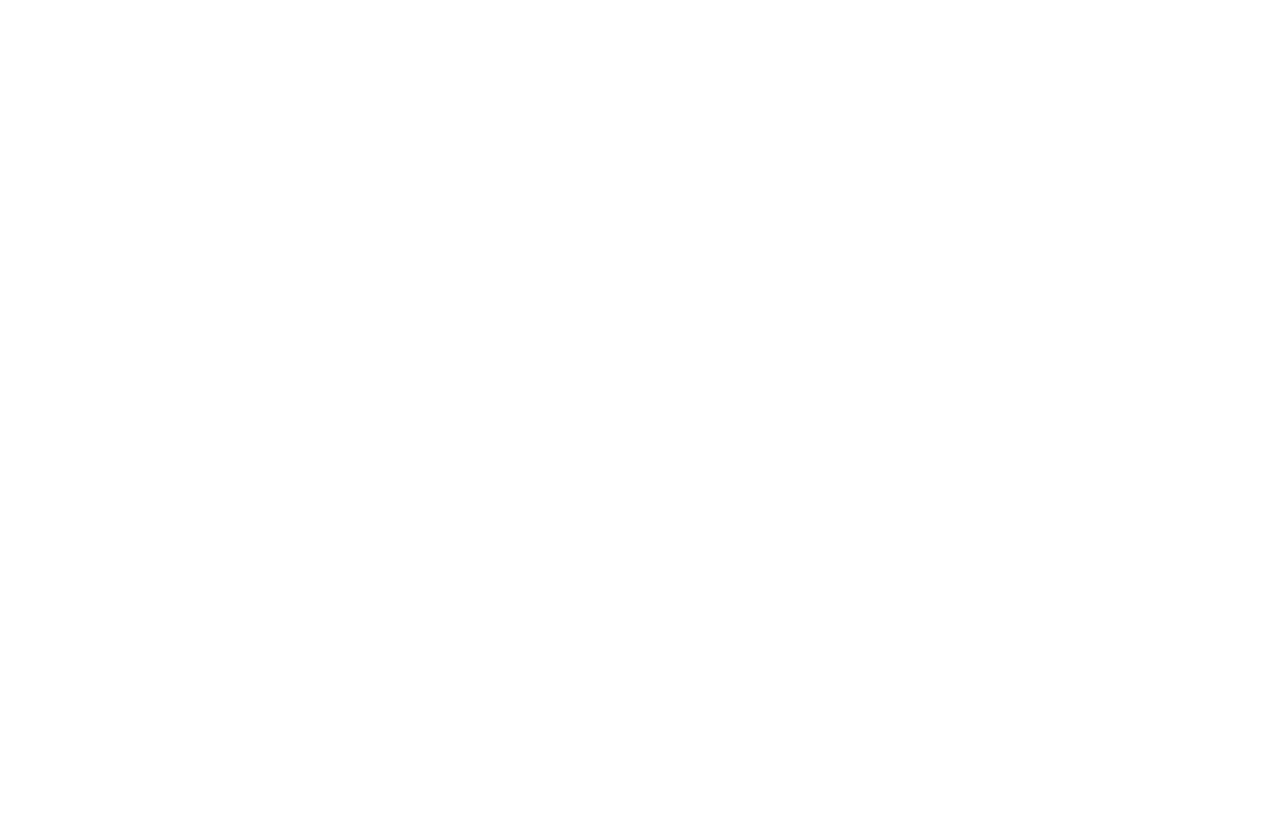
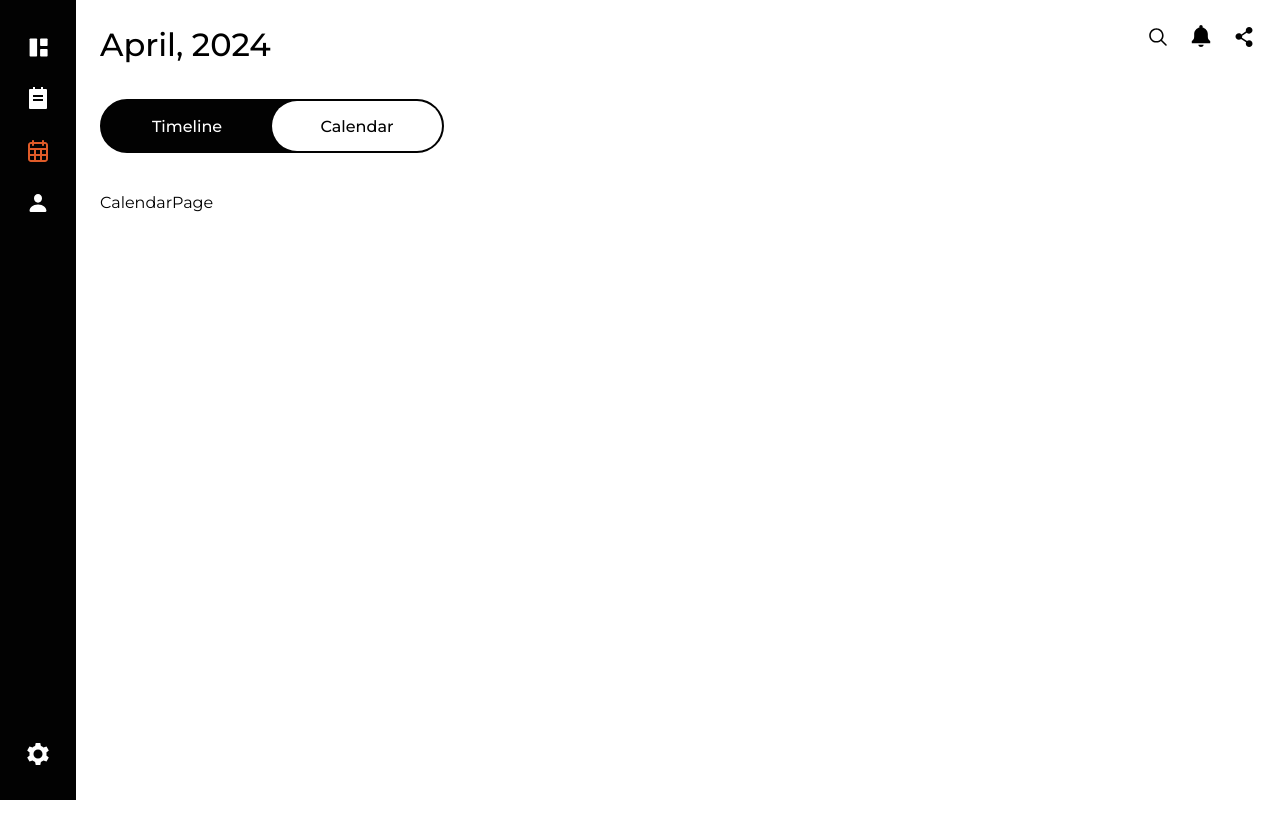
Before and after one commit to DadyaStan/Taskify, a React (Create React App) app: page /schedule/calendar in a window 1280 px wide. Before the commit this address had no page. Before the commit the page ends 800 px from the top, so only its background shows below. Built offline with nearby package versions, Linux system fonts and the light colour scheme.

Commit message:
Готов роутигн внутри SchedulePage

```diff
--- a/src/App.tsx
+++ b/src/App.tsx
@@ -10,6 +10,9 @@
 import FrontEndPage from "./pages/TaskManager/subpages/FrontEndPage"
 import BackEndPage from "./pages/TaskManager/subpages/BackEndPage"
 import QAPage from "./pages/TaskManager/subpages/QAPage"
+
+import TimelinePage from "./pages/Schedule/subpages/Timeline/TimelinePage"
+import CalendarPage from "./pages/Schedule/subpages/Calendar/CalendarPage"
 
 import TestPage from "./pages/TestPage";
 
@@ -29,7 +32,10 @@
             <Route path="back-end" element={<BackEndPage />} />
             <Route path="qa" element={<QAPage />} />
           </Route>
-          <Route path="schedule" element={<SchedulePage />} />
+          <Route path="schedule/*" element={<SchedulePage />}>
+            <Route path="timeline" element={<TimelinePage />}/>
+            <Route path="calendar" element={<CalendarPage />}/>
+          </Route>
           <Route path="management" element={<ManagementPage />} />
           <Route path="test" element={<TestPage />} />
         </Route>
--- a/src/components/SwitchLayout/SwitchLayout.tsx
+++ /dev/null
@@ -1,41 +0,0 @@
-import { NavLink } from "react-router-dom";
-
-import "./SwitchLayout.scss"
-
-interface SwitchProps {
-    design: string,
-    front: string,
-    back: string,
-    qa: string
-}
-
-const setActiveLinkTaskManager = ({ isActive }: any): string => isActive ? ' -switch-link -switch-link_active' : '-switch-link';
-
-export default function SwitchLayout() {
-    return (
-        <div>
-            <div className="switch-menu">
-                <div className="switch-menu__section">
-                    <NavLink to='design' className={setActiveLinkTaskManager}>
-                        Design
-                    </NavLink>
-                </div>
-                <div className="switch-menu__section">
-                    <NavLink to='front-end' className={setActiveLinkTaskManager}>
-                        Front-End
-                    </NavLink>
-                </div>
-                <div className="switch-menu__section">
-                    <NavLink to='back-end' className={setActiveLinkTaskManager}>
-                        Back-end
-                    </NavLink>
-                </div>
-                <div className="switch-menu__section">
-                    <NavLink to='qa' className={setActiveLinkTaskManager}>
-                        QA
-                    </NavLink>
-                </div>
-            </div>
-        </div >
-    );
-}
--- /dev/null
+++ b/src/components/SwitchSchedulePage/SwitchSchedulePage.scss
@@ -0,0 +1,33 @@
+@import "../../index.scss";
+
+.switch-schedule-nav {
+    width: 340px;
+    height: 50px;
+    border: 2px solid $main-black;
+    background-color: $main-black;
+    border-radius: 40px;
+    display: flex;
+    flex: 0 auto;
+    flex-direction: row;
+    align-items: center;
+    margin-bottom: 40px;
+
+    &__section {
+        color: #fff;
+        height: 100%;
+        display: flex;
+        justify-content: center;
+        align-items: center;
+        width: 170px;
+        font-weight: 500;
+        border-radius: 40px;
+
+        &_active {
+            width: 100%;
+            height: 100%;
+            color: $main-black;
+            background-color: #fff;
+            border-radius: 40px;
+        }
+    }
+}
--- /dev/null
+++ b/src/components/SwitchSchedulePage/SwitchSchedulePage.tsx
@@ -0,0 +1,24 @@
+import { NavLink } from "react-router-dom"
+
+import "./SwitchSchedulePage.scss"
+
+const setActiveLinkTaskManager = ({isActive}: any): string => isActive ? 'switch-schedule-nav__section switch-schedule-nav__section_active' : 'switch-schedule-nav__section' ;
+
+function SwitchSchedulePage() {
+    return (
+        <div className="switch-schedule-nav">
+            <div className="switch-schedule-nav__section">
+                <NavLink to='timeline' className={setActiveLinkTaskManager}>
+                    Timeline
+                </NavLink>
+            </div>
+            <div className="switch-schedule-nav__section">
+                <NavLink to='calendar' className={setActiveLinkTaskManager}>
+                    Calendar
+                </NavLink>
+            </div>
+        </div>
+    )
+}
+
+export default SwitchSchedulePage
--- /dev/null
+++ b/src/components/SwitchTasksPage/SwitchTasksPage.tsx
@@ -0,0 +1,39 @@
+import { NavLink } from "react-router-dom";
+
+import "./SwitchTasksPage.scss"
+
+interface SwitchProps {
+    design: string,
+    front: string,
+    back: string,
+    qa: string
+}
+
+const setActiveLinkTaskManager = ({ isActive }: any): string => isActive ? ' -switch-link -switch-link_active' : '-switch-link';
+
+export default function SwitchTasksPage() {
+    return (
+        <div className="switch-nav">
+            <div className="switch-nav__section">
+                <NavLink to='design' className={setActiveLinkTaskManager}>
+                    Design
+                </NavLink>
+            </div>
+            <div className="switch-nav__section">
+                <NavLink to='front-end' className={setActiveLinkTaskManager}>
+                    Front-End
+                </NavLink>
+            </div>
+            <div className="switch-nav__section">
+                <NavLink to='back-end' className={setActiveLinkTaskManager}>
+                    Back-end
+                </NavLink>
+            </div>
+            <div className="switch-nav__section">
+                <NavLink to='qa' className={setActiveLinkTaskManager}>
+                    QA
+                </NavLink>
+            </div>
+        </div>
+    );
+}
--- a/src/pages/Schedule/SchedulePage.tsx
+++ b/src/pages/Schedule/SchedulePage.tsx
@@ -1,16 +1,15 @@
 import React from "react";
-import { Link } from "react-router-dom"
+import { Outlet } from "react-router-dom"
 
 import HeaderComponent from "../../components/Header/HeaderComponent";
+import SwitchSchedulePage from "../../components/SwitchSchedulePage/SwitchSchedulePage";
 
 export default function SchedulePage() {
   return (
     <div className="container">
       <HeaderComponent heading="April, 2024" />
-
-      <div className="main-dashboard">
-
-      </div>
+      <SwitchSchedulePage />
+      <Outlet />
     </div>
   );
 }
--- /dev/null
+++ b/src/pages/Schedule/subpages/Calendar/CalendarPage.tsx
@@ -0,0 +1,11 @@
+import "./CalendarPage.scss"
+
+function CalendarPage() {
+    return (
+        <div>
+            CalendarPage
+        </div>
+    )
+}
+
+export default CalendarPage
--- /dev/null
+++ b/src/pages/Schedule/subpages/Timeline/TimelinePage.tsx
@@ -0,0 +1,11 @@
+import "./TimelinePage.scss"
+
+function TimelinePage() {
+    return (
+        <div>
+            TimelinePage
+        </div>
+    )
+}
+
+export default TimelinePage
--- a/src/pages/TaskManager/TaskManagerPage.tsx
+++ b/src/pages/TaskManager/TaskManagerPage.tsx
@@ -1,9 +1,9 @@
 import React from "react";
 import { Link, Path } from "react-router-dom";
-import { Routes, Route, Outlet } from "react-router-dom"
+import { Outlet } from "react-router-dom"
 
 import HeaderComponent from "../../components/Header/HeaderComponent"
-import SwitchLayout from "../../components/SwitchLayout/SwitchLayout"
+import SwitchTasksPage from "../../components/SwitchTasksPage/SwitchTasksPage"
 import MainProgressBox from "../../components/MainProgressBox/MainProgressBox"
 
 import DesignPage from "./subpages/DesignPage"
@@ -28,7 +28,7 @@
   return (
     <div className="container">
       <HeaderComponent heading="Task Manager" />
-      <SwitchLayout />
+      <SwitchTasksPage />
       <Outlet />
     </div>
   );
```
Also changed, not shown: src/components/SwitchTasksPage/SwitchTasksPage.scss (renamed from src/components/SwitchLayout/SwitchLayout.scss), src/pages/Schedule/subpages/Calendar/CalendarPage.scss (added), src/pages/Schedule/subpages/Timeline/TimelinePage.scss (added).
